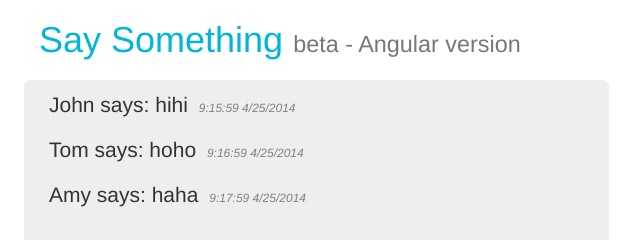
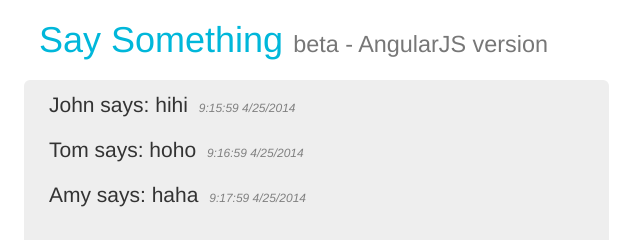
Before and after one commit to chunyih/say-something-ng, a website: page app/index.html in a window 1280 px wide. Shown: the top 240 px of the page, 31-671 px from the left. Drawn offline with nearby package versions, Linux system fonts and the light colour scheme; some packages are replaced by stand-ins of ours; files that its build step writes are made by us from their sources.

Commit message:
edit title

```diff
--- a/app/views/main.html
+++ b/app/views/main.html
@@ -1,5 +1,5 @@
 
-<h1 class="title">Say Something <small>beta - Angular version</small></h1>
+<h1 class="title">Say Something <small>beta - AngularJS version</small></h1>
 
 <div class="row">
   <div class="jumbotron col-lg-6">
```
Also changed, not shown: dist/views/main.html.
